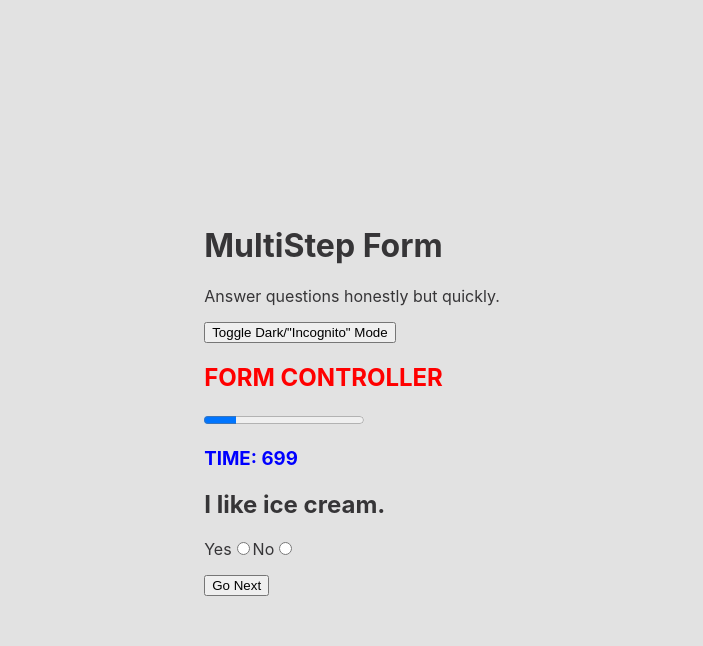
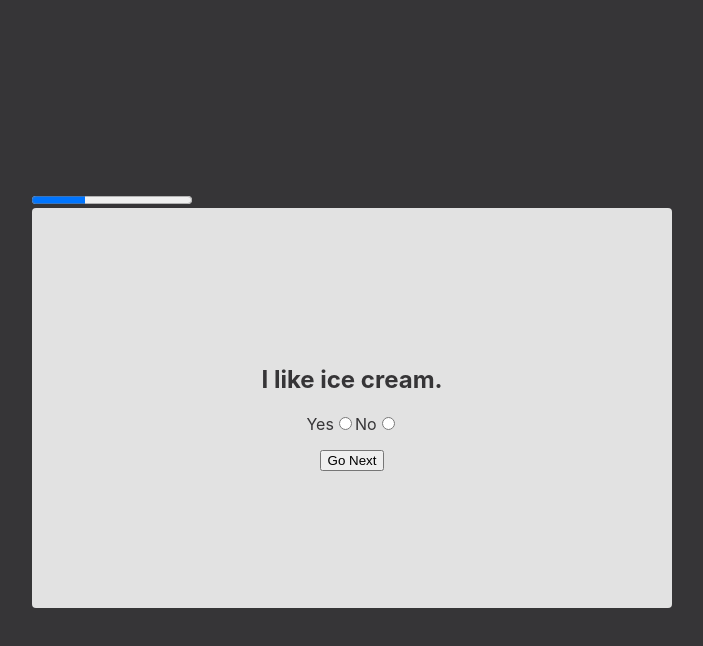
Before and after one commit to hemepositive/react-questions-app, a React (Create React App) app: page / in a window 1280 px wide. Both pictures are taken after a click on the button "Start". Shown: the top 646 px of the page, without its empty margins (288-991 px from the left). Built offline with nearby package versions, Linux system fonts and the light colour scheme.

Commit message:
starting logic

```diff
--- a/src/App.js
+++ b/src/App.js
@@ -5,6 +5,7 @@ import { lightTheme, darkTheme } from './styles/theme';
 import { GlobalStyles } from './styles/global';
 
 export default function App() {
+  const [state, setState] = useState({});
   const [on, setOn] = useState(false);
   const [theme, setTheme] = useState('light');
 
@@ -21,15 +22,24 @@ export default function App() {
 
   const toggleOn = () => {
     setOn(on => !on);
+    setTheme('dark');
+  };
+
+  const Hero = () => {
+    return (
+      <>
+        <h1>MultiStep Form</h1>
+        <p>Answer questions honestly but quickly.</p>
+        <button onClick={toggleOn}>Start</button>
+      </>
+    );
   };
 
   return (
     <ThemeProvider theme={theme === 'light' ? lightTheme : darkTheme}>
       <GlobalStyles />
-      <h1>MultiStep Form</h1>
-      <p>Answer questions honestly but quickly.</p>
-      <button onClick={toggleTheme}>Toggle Dark/"Incognito" Mode</button>
-      {on ? <FormController /> : <button onClick={toggleOn}>Start</button>}
+      {/* <button onClick={toggleTheme}>Toggle Dark/"Incognito" Mode</button> */}
+      {on ? <FormController /> : <Hero toggleOn={toggleOn} />}
     </ThemeProvider>
   );
 }
--- a/src/FormController.js
+++ b/src/FormController.js
@@ -1,11 +1,11 @@
 import React, { useState } from 'react';
+import { Card } from './styles/Card';
 import Q1 from './questions/Q1';
 import Q2 from './questions/Q2';
 import Q3 from './questions/Q3';
 // import Q4 from './Q4';
 // import Q5 from './Q5';
 import EndMessage from './EndMessage';
-// import State from './State';
 
 const FormController = () => {
   const [component, setComponent] = useState(1);
@@ -13,13 +13,15 @@ const FormController = () => {
   const [ms, setMS] = useState(0);
 
   const nextComponent = () => {
-    if (component > 4) return;
+    if (component > 3) {
+      return;
+    }
     setComponent(component => component + 1);
   };
 
   const handleTime = time => {
     setMS(time);
-    console.log(`Miliseconds: ${ms}`);
+    // console.log(`Miliseconds: ${ms}`);
   };
 
   const handleChange = event => {
@@ -41,18 +43,18 @@ const FormController = () => {
 
   return (
     <div>
-      <h2 style={{ color: 'red', textTransform: 'uppercase' }}>
+      {/* <h2 style={{ color: 'red', textTransform: 'uppercase' }}>
         Form Controller
-      </h2>
+      </h2> */}
       <div>
-        <progress max="5" value={component} />
+        <progress max="3" value={component} />
       </div>
-      {ms && (
+      {/* {ms && (
         <h3 style={{ color: 'blue', textTransform: 'uppercase' }}>
           Time: {ms}
         </h3>
-      )}
-      <div>
+      )} */}
+      <Card>
         {component === 1 && (
           <Q1
             state={state}
@@ -78,9 +80,9 @@ const FormController = () => {
         {component === 4 && <Q4 state={state} handleChange={handleChange} />}
         {component === 5 && <Q5 state={state} handleChange={handleChange} />}
         */}
-        {component < 4 && <button onClick={nextComponent}>Go Next</button>}
-        {component > 4 && <EndMessage />}
-      </div>
+        {component <= 3 && <button onClick={nextComponent}>Go Next</button>}
+        {component > 3 && <EndMessage />}
+      </Card>
       {/* {component === 3 && (
         <button type="submit" onClick={submit}>
           Submit
--- a/src/questions/Q2.js
+++ b/src/questions/Q2.js
@@ -6,13 +6,13 @@ const Q2 = ({ state, handleChange, handleTime }) => {
   useEffect(() => {
     const interval = setInterval(() => {
       setTime(time => time + 1);
-      console.log(`Interval time: ${time}`);
       handleTime(time);
     });
     return () => {
       clearInterval(interval);
     };
   }, [time]);
+
   return (
     <>
       <h2>I like myself.</h2>
--- a/src/questions/Q3.js
+++ b/src/questions/Q3.js
@@ -6,13 +6,13 @@ const Q3 = ({ state, handleChange, handleTime }) => {
   useEffect(() => {
     const interval = setInterval(() => {
       setTime(time => time + 1);
-      console.log(`Interval time: ${time}`);
       handleTime(time);
     });
     return () => {
       clearInterval(interval);
     };
   }, [time]);
+
   return (
     <>
       <h2>I get angry when I think of those people.</h2>
--- /dev/null
+++ b/src/styles/Card.js
@@ -0,0 +1,16 @@
+import styled from 'styled-components';
+
+const Card = styled.div`
+  text-align: center;
+  background-color: #e2e2e2;
+  color: #363537;
+  display: flex;
+  flex-direction: column;
+  align-items: center;
+  justify-content: center;
+  border-radius: 0.25rem;
+  height: 50vh;
+  width: 50vw;
+`;
+
+export { Card };
```
